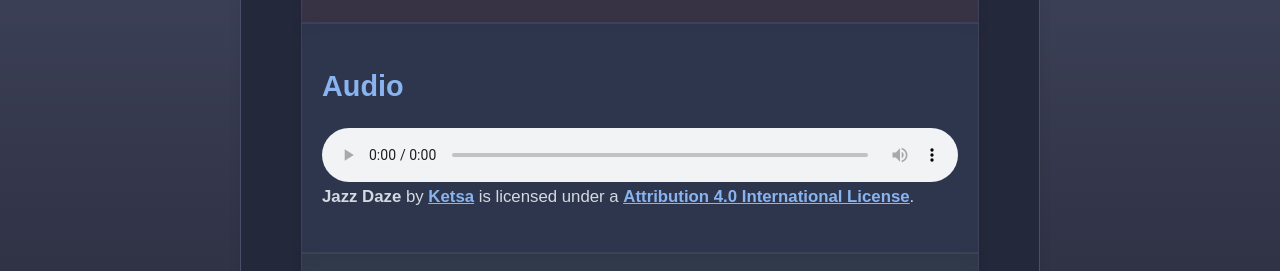
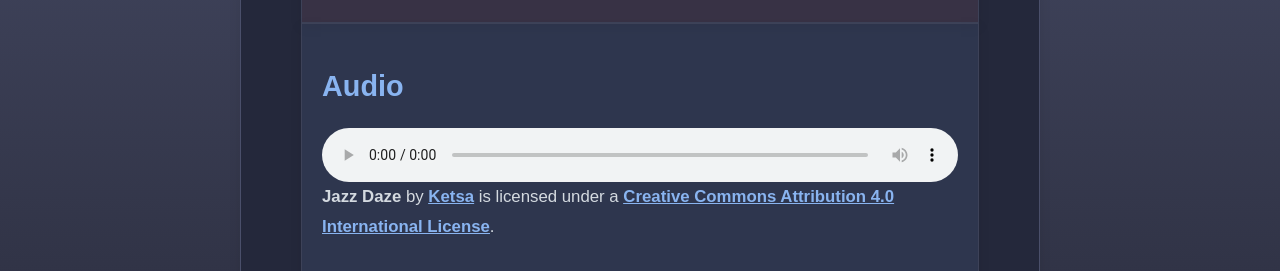
Before and after one commit to pwneksu/BasicsOfWebDevelopment, a plain HTML site: page task-c/index.html in a window 1280 px wide. Shown: the part 645-916 px from the top of the page. Drawn offline with Linux system fonts and the light colour scheme.

Commit message:
task-c: fix license name

```diff
--- a/task-c/index.html
+++ b/task-c/index.html
@@ -34,7 +34,7 @@ Date: 2025-10-03
         Your browser does not support the audio element.
       </audio>
       <p><b>Jazz Daze</b> by <a href="https://freemusicarchive.org/music/Ketsa/contact"><b><u>Ketsa</u></b></a> is
-        licensed under a <a href="https://creativecommons.org/licenses/by/4.0"><b><u>Attribution 4.0 International
+        licensed under a <a href="https://creativecommons.org/licenses/by/4.0"><b><u>Creative Commons Attribution 4.0 International
               License</u></b></a>.</p>
     </section>
 
```
